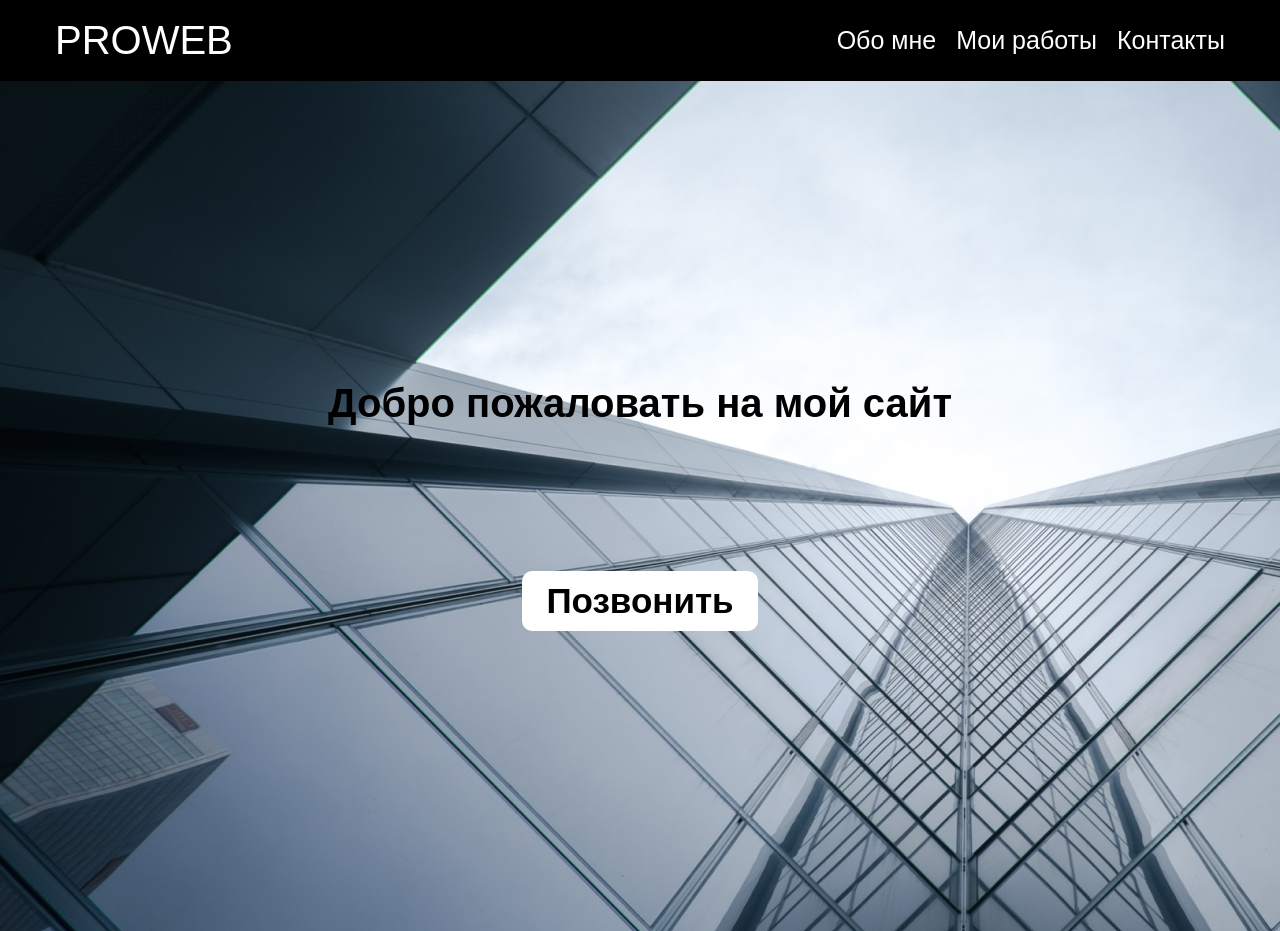
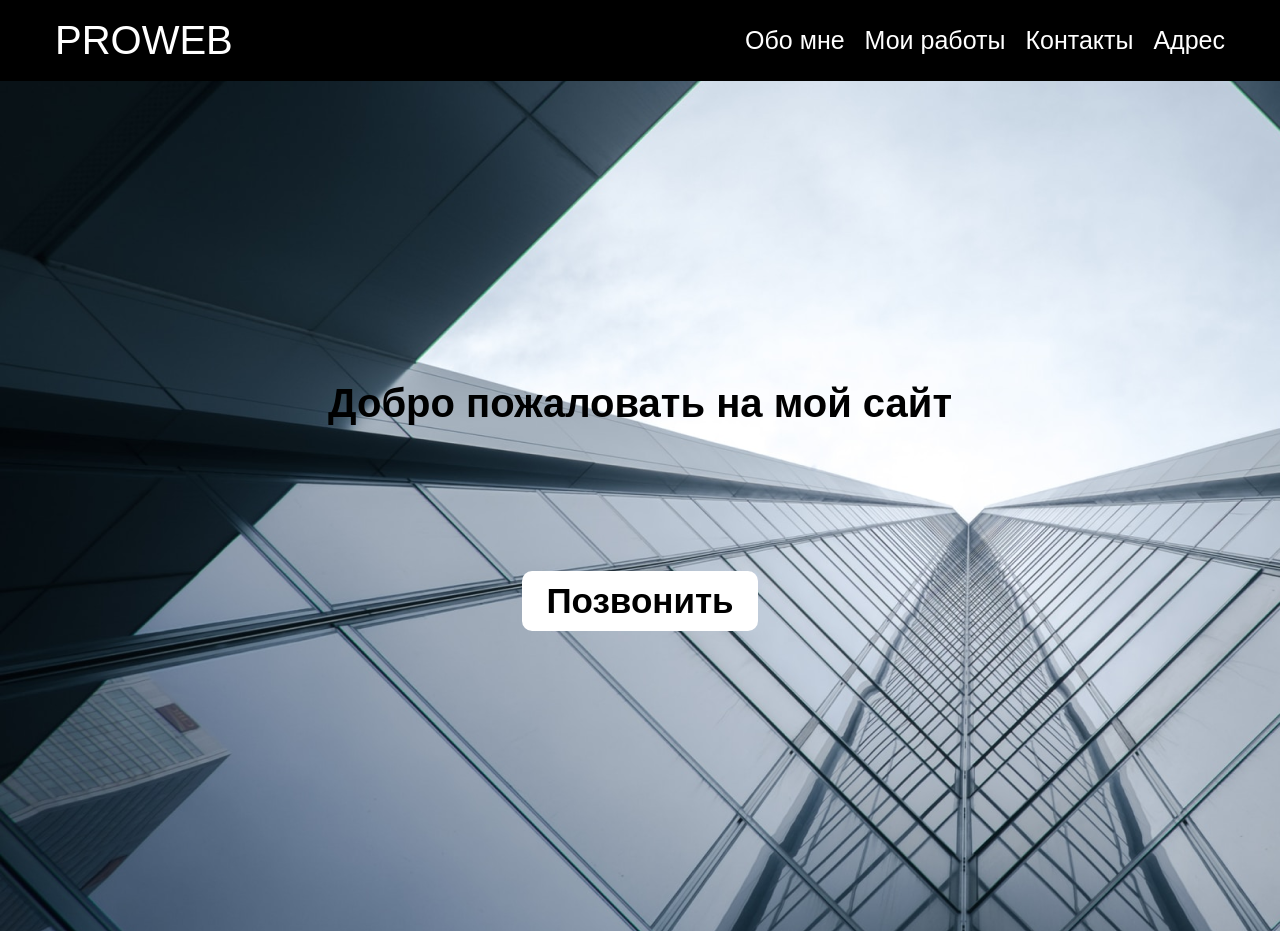
Before and after one commit to umerovzafar/aboutmee, a plain HTML site: page index.html in a window 1280 px wide. Shown: the top 931 px of the page. Drawn offline with Linux system fonts and the light colour scheme.

Commit message:
Edited index.html

```diff
--- a/index.html
+++ b/index.html
@@ -30,6 +30,11 @@
                     <li>
                         <a href="" class="nav__list-link">
                             Контакты
+                        </a>
+                    </li>
+                    <li>
+                        <a href="" class="nav__list-link">
+                            Адрес
                         </a>
                     </li>
                 </ul>
```
